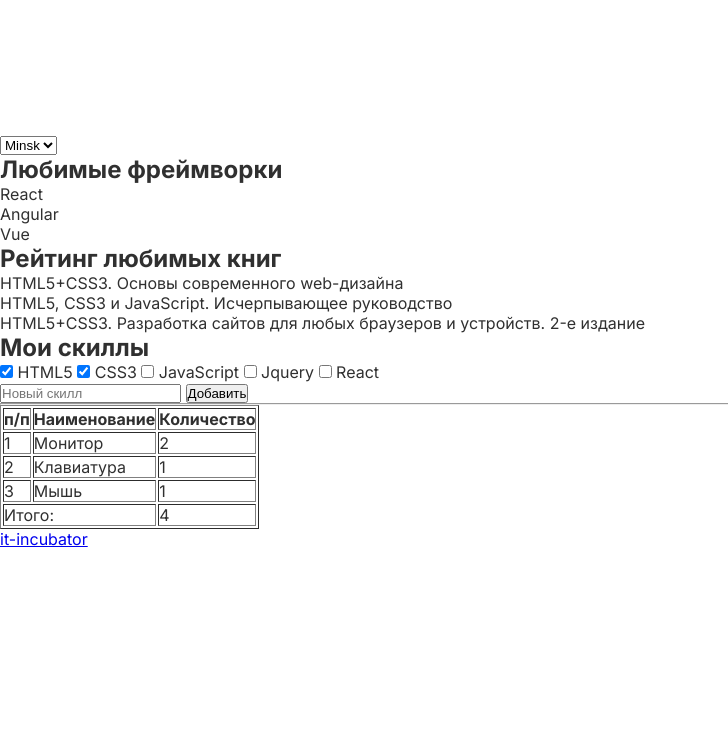
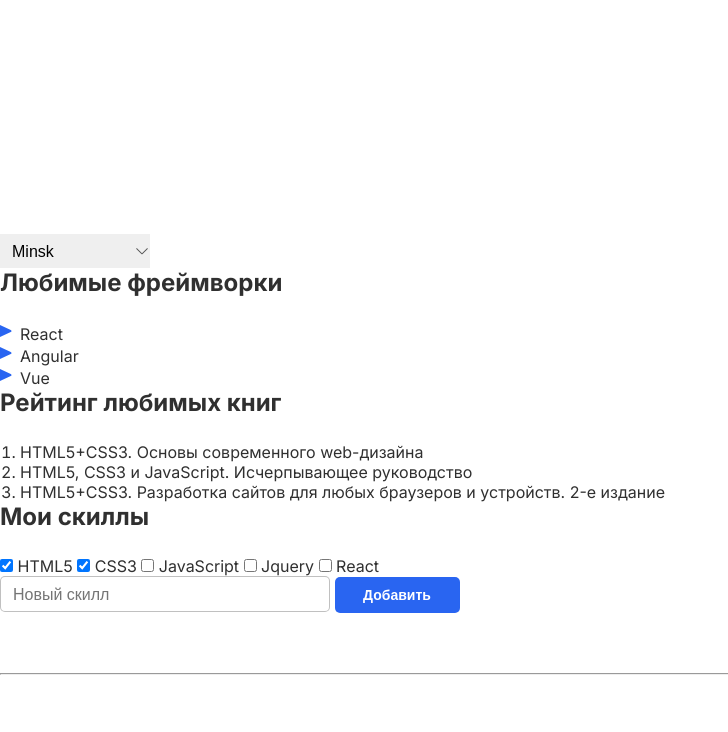
Before and after one commit to katepaus92/2-hw-with-auto-test-html-css-main, a plain HTML site: page index.html in a window 1280 px wide. Shown: the part 960-1692 px from the top of the page, without its empty margins (0-728 px from the left). Before the commit the page ends 1509 px from the top, so only its background shows below. Drawn offline with Linux system fonts and the light colour scheme.

Commit message:
complete 2nd section

```diff
--- a/style.css
+++ b/style.css
@@ -51,46 +51,94 @@ header span {
 
 .about-section {
     /* Стили для второй секции */
+    background-color: #fff;
+    padding: 100px 0;
 }
 
 select {
     /* Стили для выпадающего списка */
+    width: 150px;
+    padding: 9px 87px 8px 12px;
+    font-weight: 400;
+    font-size: 16px;
+    border: none;
+    appearance: none;
+    background-image: url(/assets/img/arrow.svg);
+    background-repeat: no-repeat;
+    background-position: right 0 top 50%;
+
 }
 
 .section-title {
     /* Стили для заголовков во второй секции */
+    font-weight: 700;
+    font-size: 24px;
+    margin-bottom: 25px;
 }
 
 .frameworks-list {
     /* Стили для маркированного списка во второй секции */
+    list-style-image: url(/assets/img/map-arrow.svg);
+    padding-left: 20px;
+    font-weight: 400;
+    font-size: 16px;
+
 }
 
 .books-list {
     /* Стили для нумерованного списка во второй секции */
+    padding-left: 20px;
+    font-weight: 400;
+    font-size: 16px;
 }
 
 .label {
     /* Стили для подписей чекбоксов */
+    font-weight: 400;
+    font-size: 16px;
 }
 
 .text-field {
     /* Стили для односточного поля ввода текста */
+    width: 330px;
+    height: 36px;
+    padding: 9px 215px 8px 12px;
+    border: 1px solid rgba(48, 48, 48, 0.3);
+    border-radius: 5px;
+    font-weight: 400;
+    font-size: 16px;
 }
 
 .btn {
     /* Стили для кнопки */
+    width: 125px;
+    height: 36px;
+    border: none;
+    border-radius: 5px;
+    background-color: #2965f1;
+    font-weight: 700;
+    font-size: 14px;
+    color: #fff;
 }
 
 .line {
     /* Стили для линии */
+    margin-top: 60px;
+    margin-bottom: 60px;
 }
 
 table {
     /* Стили для таблицы */
+    width: 300px;
+    height: 196px;
+    border: 1px solid rgba(48, 48, 48, 0.3);
+    border-collapse: collapse;
+    font-size: 14px;
 }
 
 th, td {
     /* Стили для ячеек таблицы */
+    padding: 12px 5px 11px 16px;
 }
 
 footer {
```
Also changed, not shown: assets/img/arrow.svg (added), assets/img/map-arrow.svg (added).
